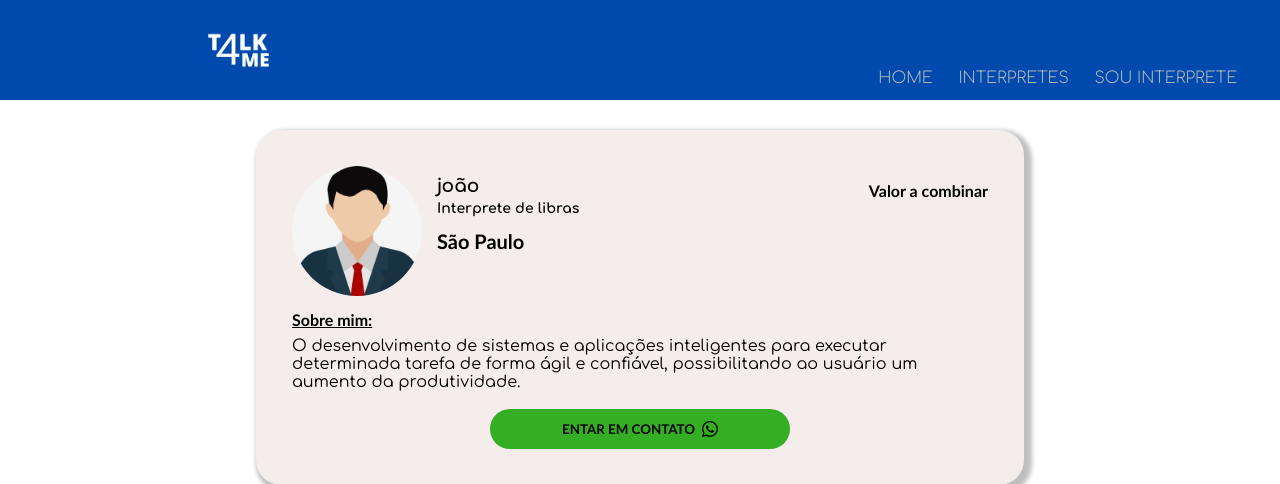
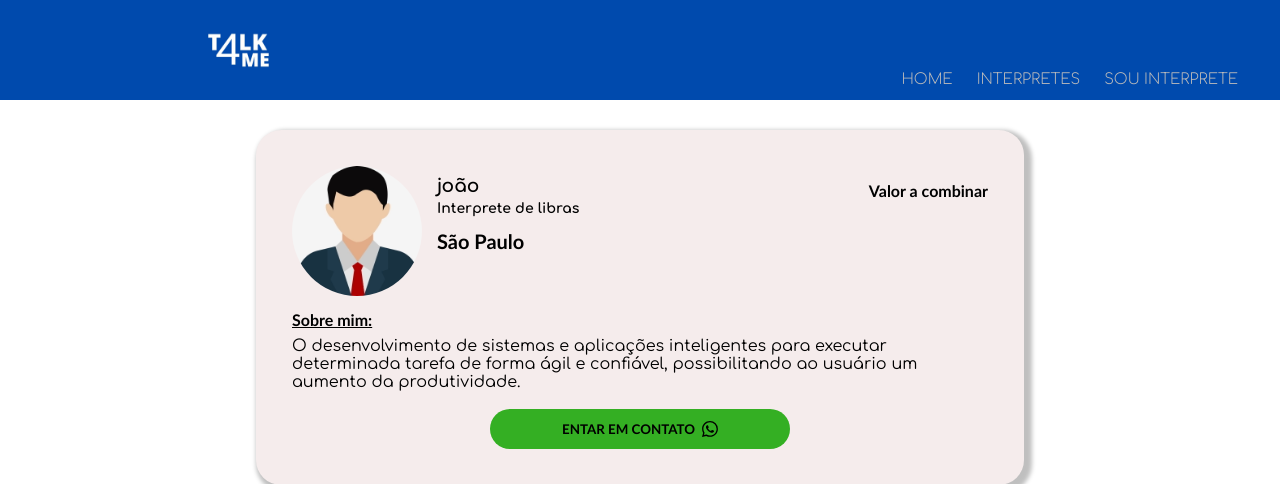
Before and after one commit to joaoalmeidait/Talk4Me, a PHP site: page /Interpretes.php in a window 1280 px wide. Shown: the top 484 px of the page. Run offline with PHP 8.4, Linux system fonts and the light colour scheme; data comes from the database, SQL or seed files in the repository.

Commit message:
alterando

```diff
--- a/Style_interpretes.css
+++ b/Style_interpretes.css
@@ -35,7 +35,7 @@ nav ul li {
     color: #fff;
     width: auto;
     margin: 0.8em;
-    font-size: max( 30px 5vw);
+    font-size: 15px;
     list-style: none;
     font-weight: 100;
     font-family: 'Comfortaa', cursive;
```
